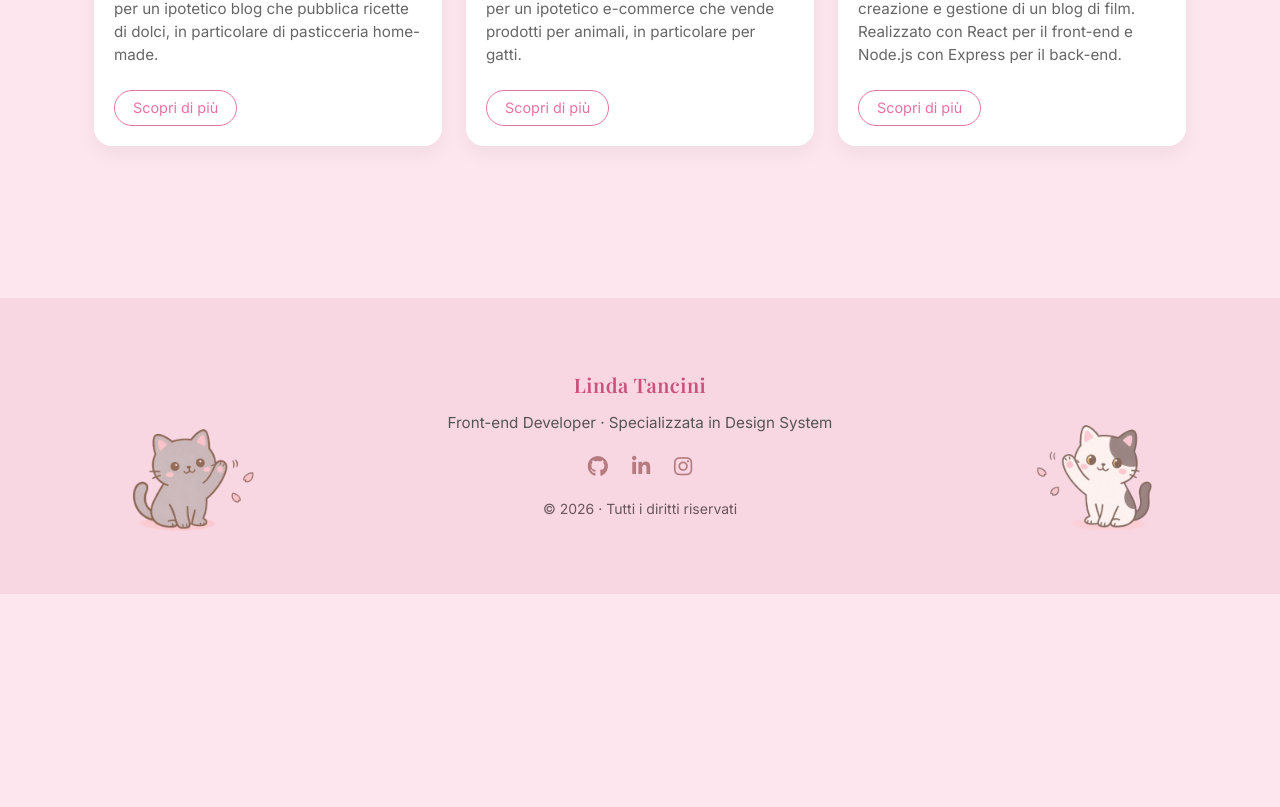
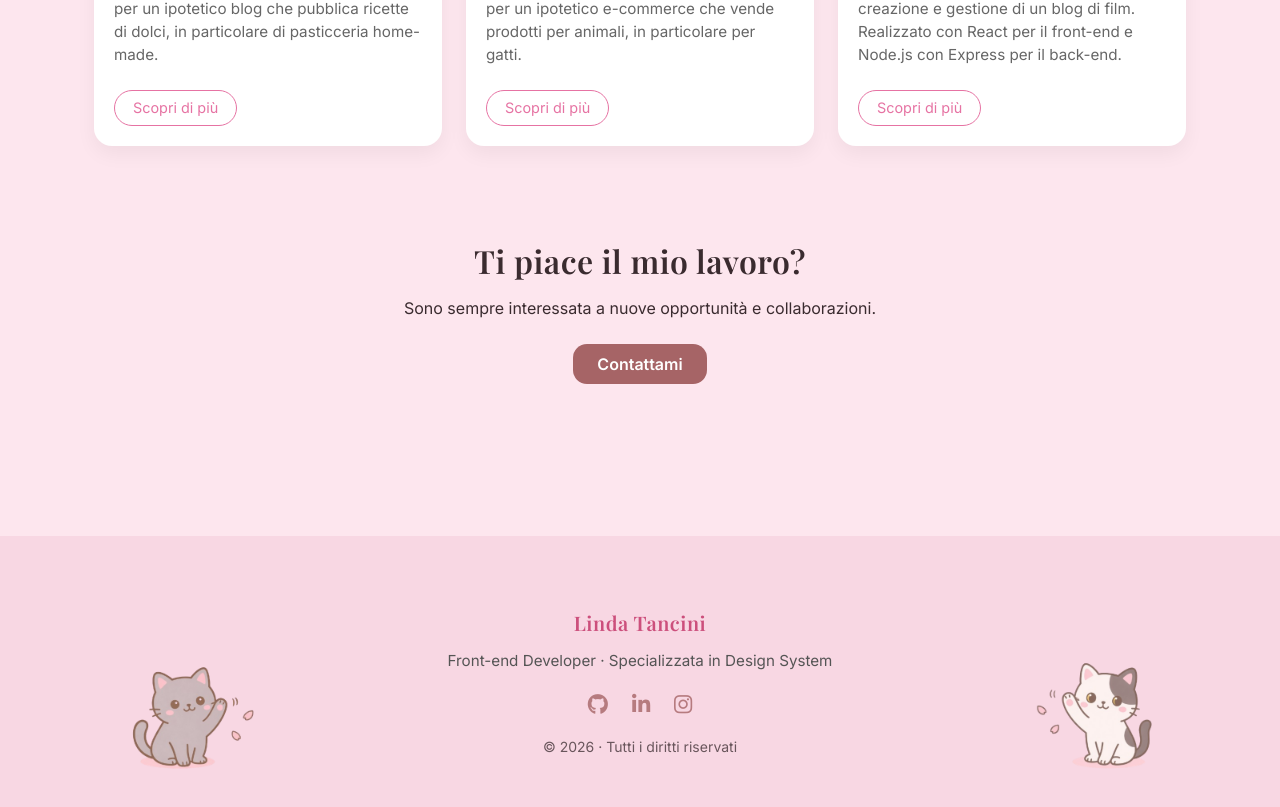
Before and after one commit to LindaTancini/LindaTancini-Portfolio, a React (Vite) app: page / in a window 1280 px wide. Shown: the part 1091-1898 px from the top of the page. Before the commit the page ends 1685 px from the top, so only its background shows below. Built offline with nearby package versions, Linux system fonts and the light colour scheme.

Commit message:
feat: import component contacthome

```diff
--- a/src/pages/HomePage.jsx
+++ b/src/pages/HomePage.jsx
@@ -1,3 +1,4 @@
+import ContactHome from "../components/ContactHome";
 import HeroSection from "../components/HeroSection";
 import ProjectHomePreview from "../components/ProjectHomePreview";
 
@@ -6,6 +7,7 @@ function HomePage() {
     <div>
       <HeroSection />
       <ProjectHomePreview />
+      <ContactHome />
     </div>
   );
 }
```
